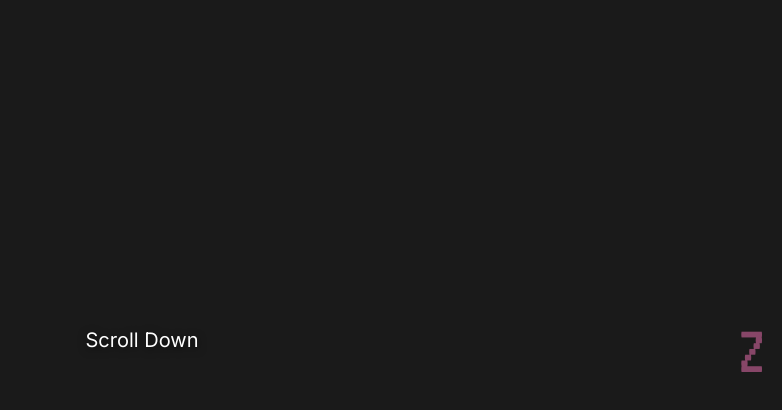
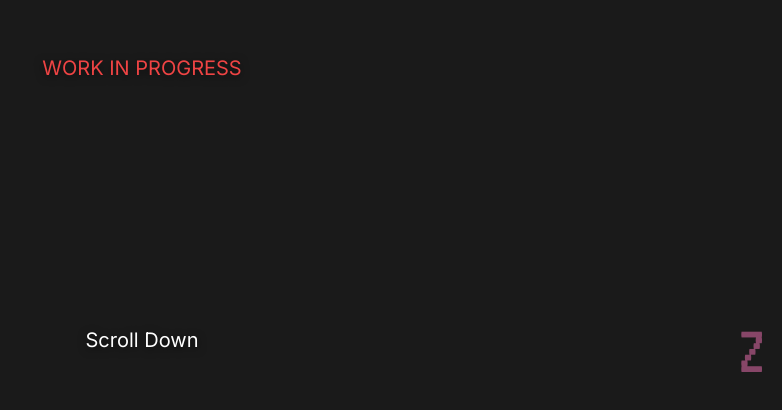
Before and after one commit to Zyculous/personalWebsite, a Vue app in the folder my-portfolio/: page / in a window 1280 px wide. Shown: the part 398-808 px from the top of the page, without its empty margins (498-1280 px from the left). Built offline with nearby package versions, Linux system fonts and the light colour scheme.

Commit message:
+added WIP on welcome

```diff
--- a/my-portfolio/src/components/WelcomeScreen.vue
+++ b/my-portfolio/src/components/WelcomeScreen.vue
@@ -5,6 +5,11 @@
         class="scroll-text text-white text-xl transition-opacity duration-300 absolute left-1/2 -translate-x-1/2 bottom-12 z-40"
         :style="{ opacity: scrollOpacity }">
         Scroll Down
+      </p>
+      <p
+        class="scroll-text text-red-500 text-xl transition-opacity duration-300 absolute left-1/2 -translate-x-1/2 bottom-80 z-40"
+        :style="{ opacity: scrollOpacity }">
+        WORK IN PROGRESS
       </p>
     </div>
   </div>
```
